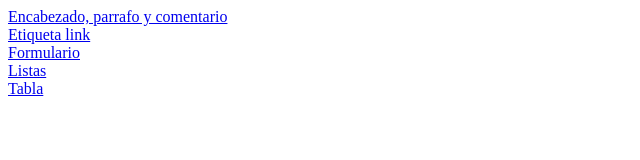
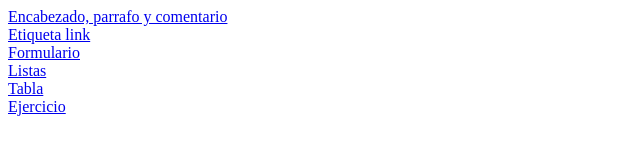
Before and after one commit to garaPM/nc_html, a plain HTML site: page index.html in a window 1280 px wide. Shown: the full height of the page, 0-640 px from the left. Drawn offline with Linux system fonts and the light colour scheme.

Commit message:
change index

```diff
--- a/index.html
+++ b/index.html
@@ -18,6 +18,8 @@
 	<a href="listas.html">Listas</a>
 	<br>
 	<a href="tablas.html">Tabla</a>
+	<br>
+	<a href="semantica.html">Ejercicio</a>
 
 </body>
 </html>
```
